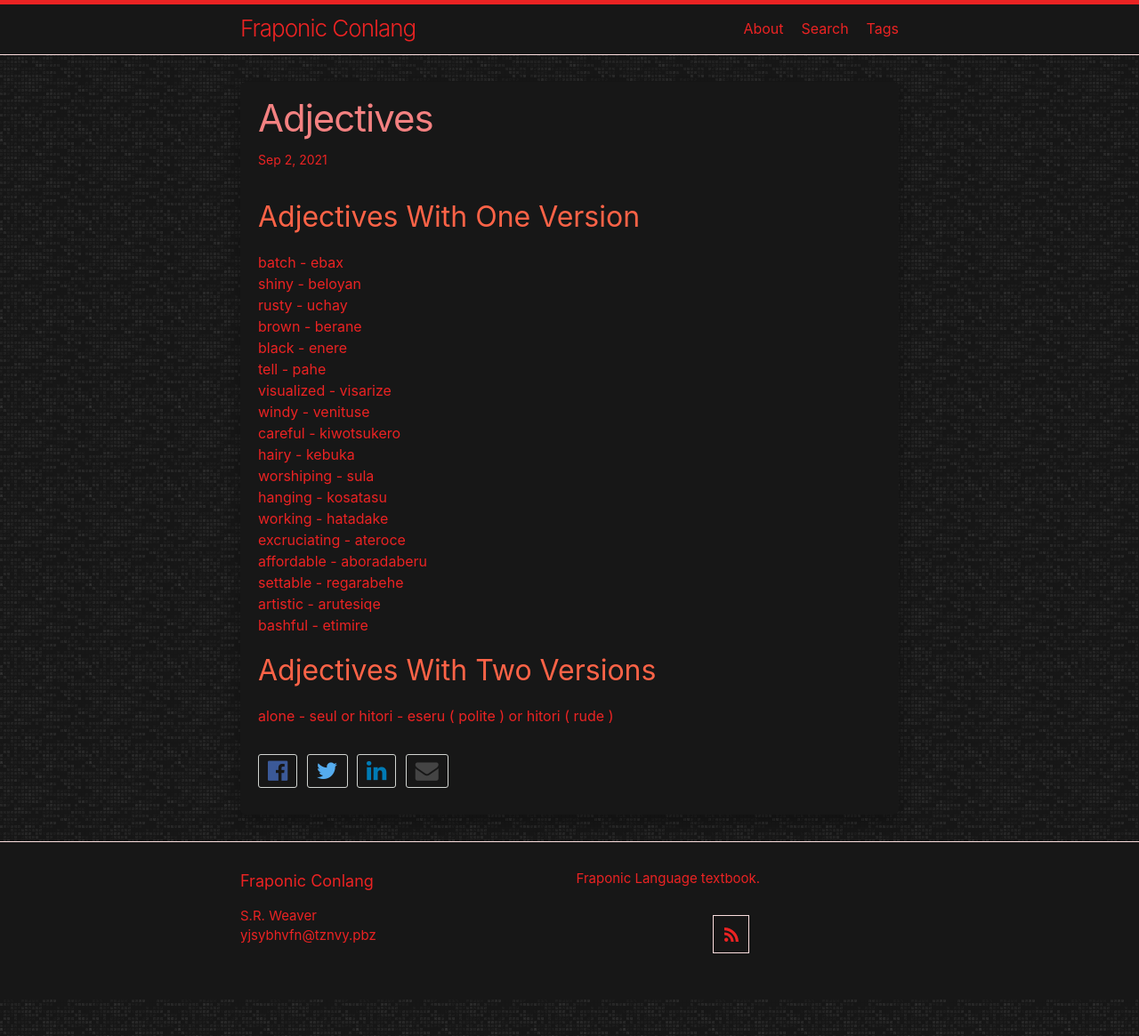
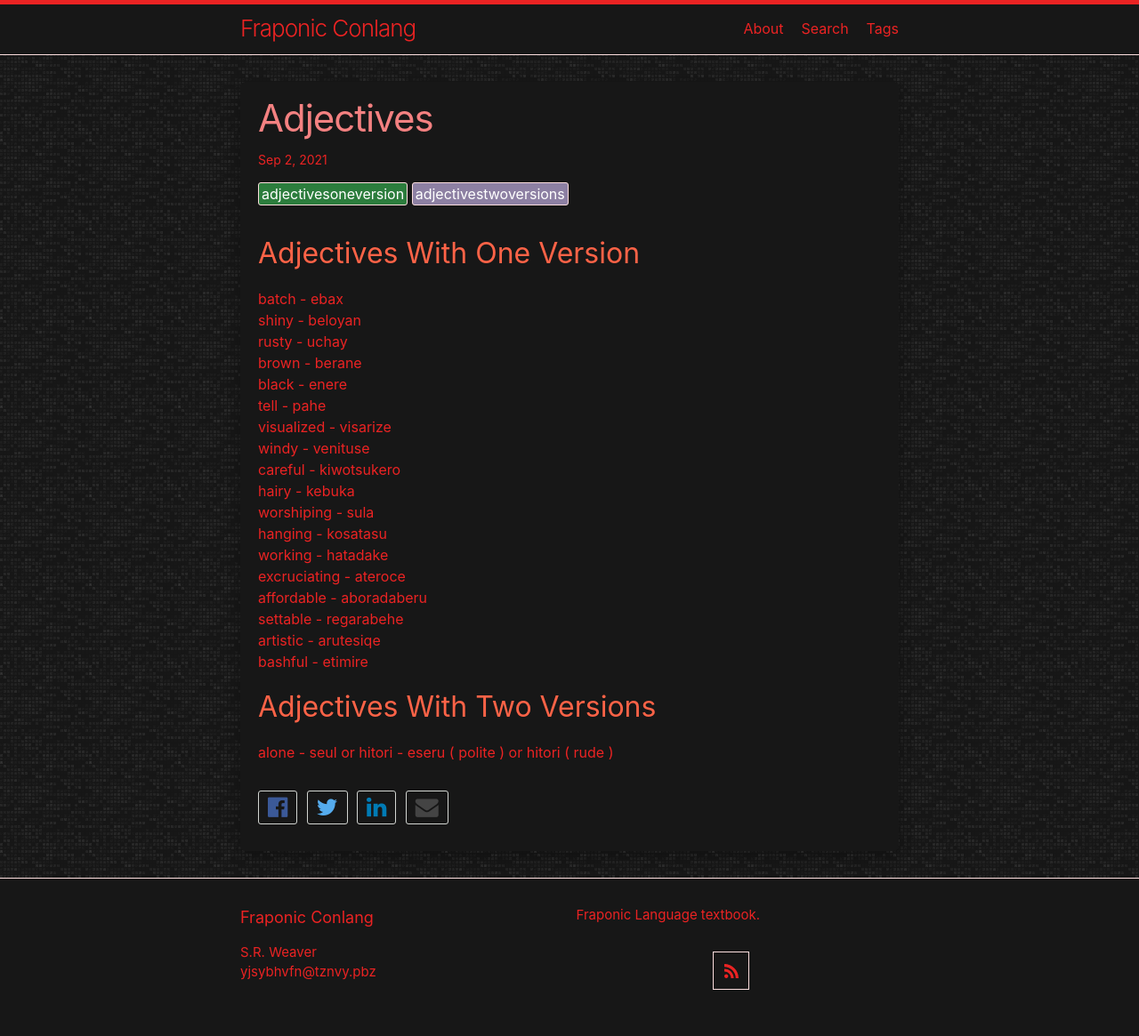
Before and after one commit to LWFlouisa/FraponicConlang, a Jekyll site: the page built from _posts/2021-09-02-adjectives.md, in a window 1280 px wide. Shown: the whole page at 89% size. Built offline with Jekyll 4.4.1, drawn with Linux system fonts in a browser that asks for light colours; our own code applies the rules of GitHub Pages for plain Markdown files.

Commit message:
Update 2021-09-02-adjectives.md

```diff
--- a/_posts/2021-09-02-adjectives.md
+++ b/_posts/2021-09-02-adjectives.md
@@ -1,3 +1,9 @@
+---
+layout: post
+title: Adjectives
+catagories: adjectives
+tags: adjectivesoneversion adjectivestwoversions
+---
 
 ## Adjectives With One Version
 batch - ebax<br />
```
